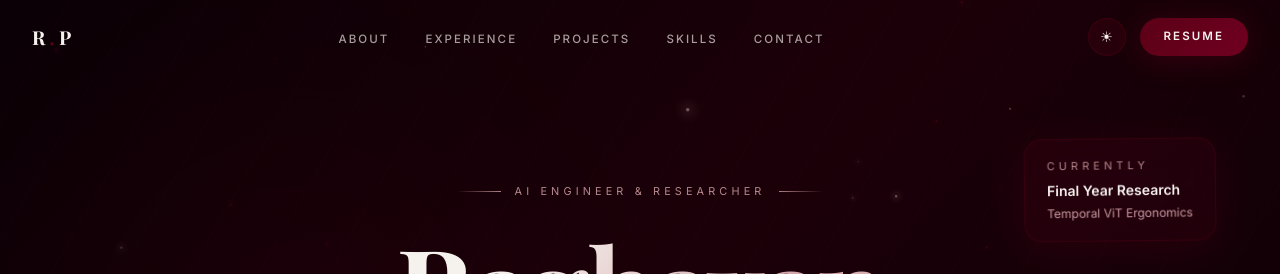
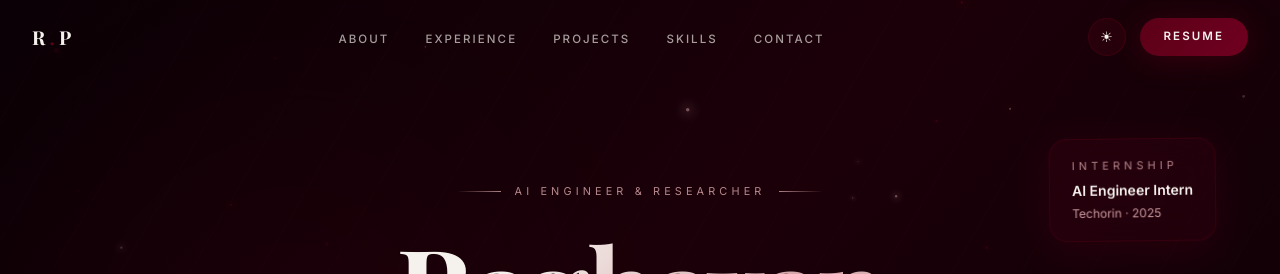
Before and after one commit to RPirapanchan/portfolio, a React (Vite) app: page / in a window 1280 px wide. Shown: the top 274 px of the page. Built offline with nearby package versions, Linux system fonts and the light colour scheme; a web font is replaced by a local one.

Commit message:
Hero card: research -> Techorin internship

```diff
--- a/src/components/Hero.jsx
+++ b/src/components/Hero.jsx
@@ -113,9 +113,9 @@ export default function Hero() {
         style={{ position: 'absolute', top: '18%', right: '5%', display: 'none' }}
         id="fc1"
       >
-        <p className="eyebrow-dark" style={{ marginBottom: 6 }}>Currently</p>
-        <p style={{ fontWeight: 600, color: '#F5F1ED', fontSize: '0.875rem' }}>Final Year Research</p>
-        <p style={{ fontSize: '0.75rem', color: 'rgba(232,180,184,0.85)', marginTop: 4 }}>Temporal ViT Ergonomics</p>
+        <p className="eyebrow-dark" style={{ marginBottom: 6 }}>Internship</p>
+        <p style={{ fontWeight: 600, color: '#F5F1ED', fontSize: '0.875rem' }}>AI Engineer Intern</p>
+        <p style={{ fontSize: '0.75rem', color: 'rgba(232,180,184,0.85)', marginTop: 4 }}>Techorin · 2025</p>
       </motion.div>
 
       <motion.div
```
